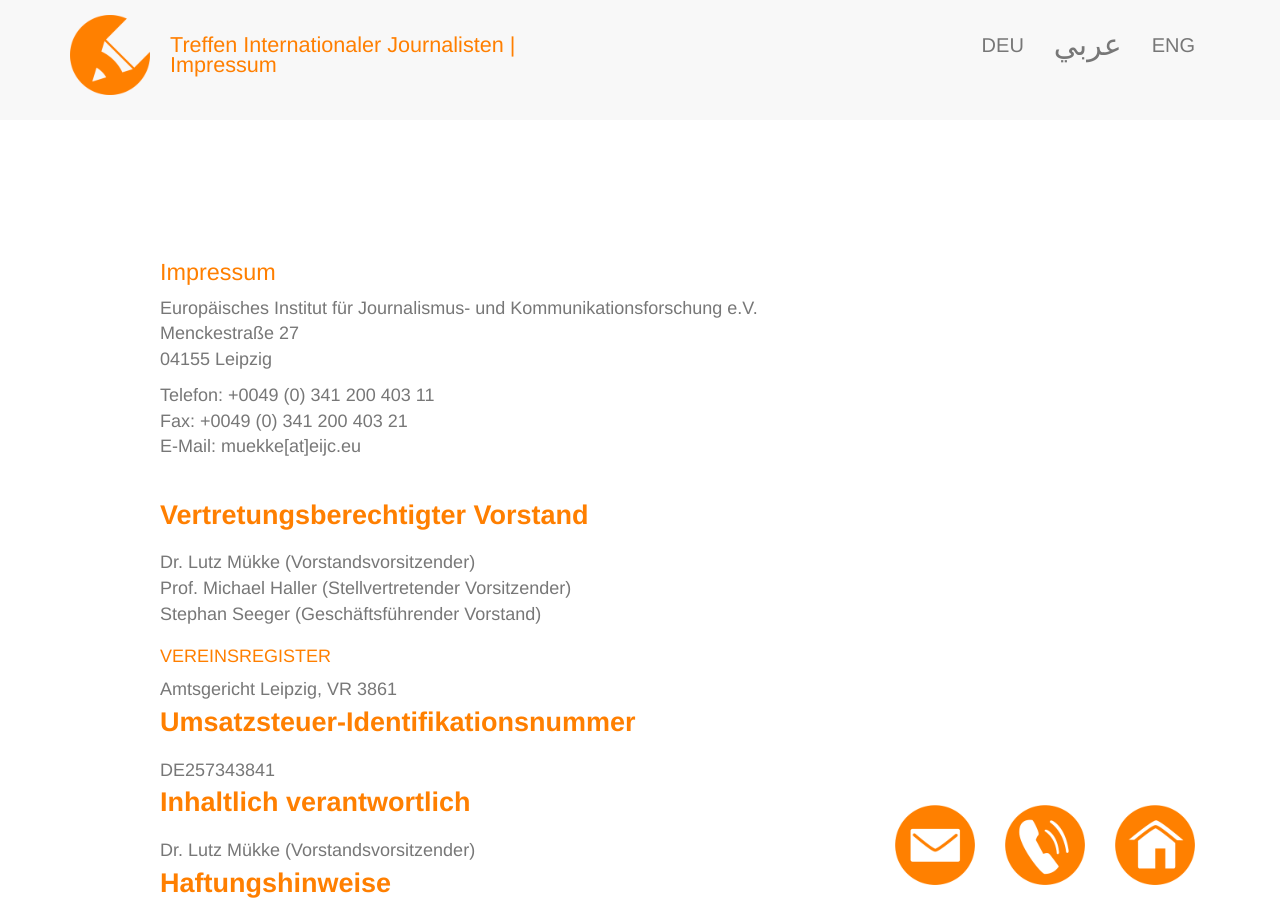
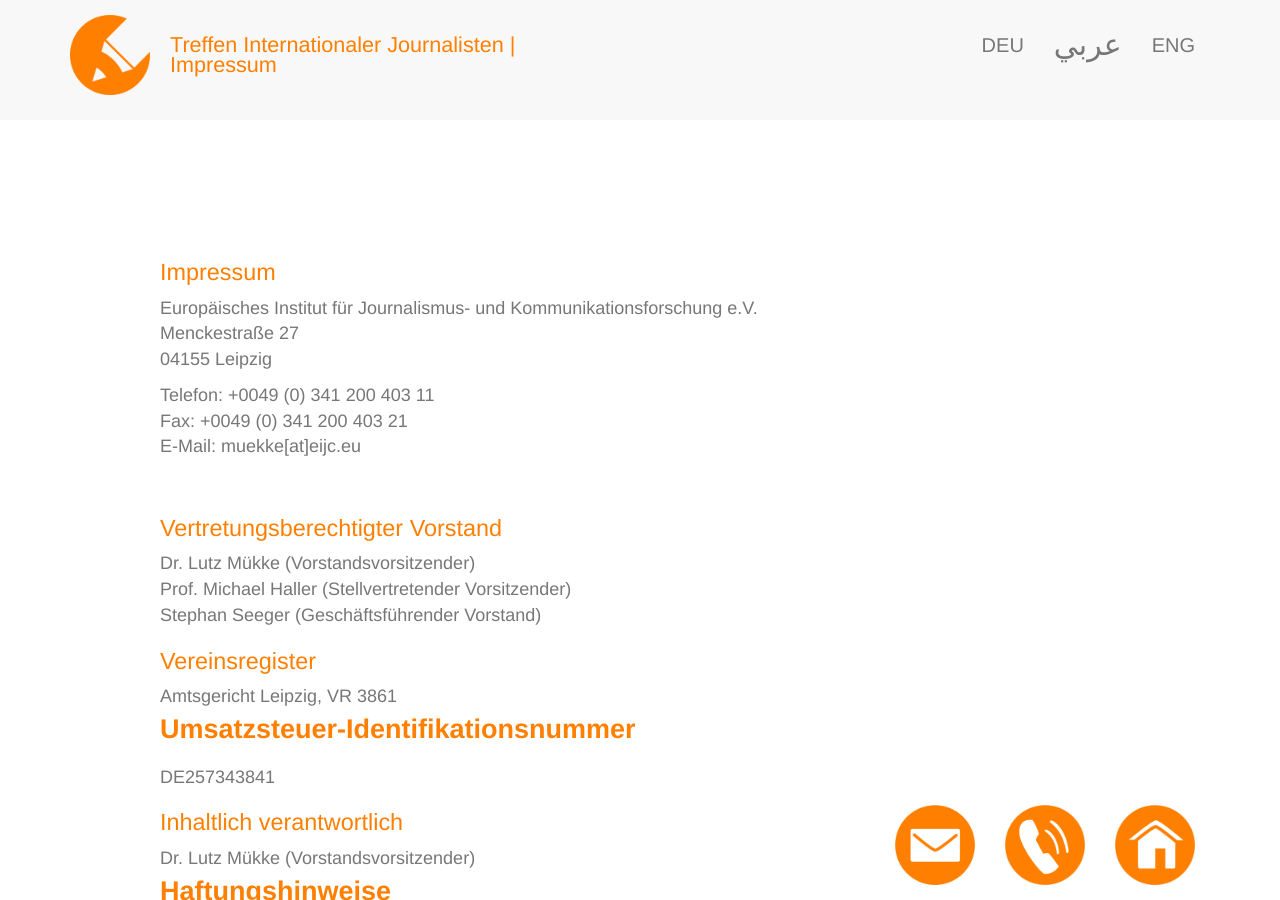
Before and after one commit to EIJC/TIJ, a Jekyll site: the page built from de/impressum.html, in a window 1280 px wide and 900 px high. Built offline with Jekyll 4.4.1, drawn with Linux system fonts in a browser that asks for light colours; nearby versions of some CDN libraries.

Commit message:
Update impressum.html

```diff
--- a/de/impressum.html
+++ b/de/impressum.html
@@ -13,13 +13,13 @@ E-Mail: muekke[at]eijc.eu</p>
 
 <p>&nbsp;</p>
 
-<h3>Vertretungsberechtigter Vorstand</h3>
+<h1>Vertretungsberechtigter Vorstand</h1>
 
 <p>Dr. Lutz M&uuml;kke (Vorstandsvorsitzender)<br />
 Prof. Michael Haller (Stellvertretender Vorsitzender)<br />
 Stephan Seeger (Gesch&auml;ftsf&uuml;hrender Vorstand)</p>
 
-<h2>Vereinsregister</h2>
+<h1>Vereinsregister</h1>
 
 <p>Amtsgericht Leipzig, VR 3861</p>
 
@@ -27,7 +27,7 @@ Stephan Seeger (Gesch&auml;ftsf&uuml;hrender Vorstand)</p>
 
 <p>DE257343841</p>
 
-<h3>Inhaltlich verantwortlich</h3>
+<h1>Inhaltlich verantwortlich</h1>
 
 <p>Dr. Lutz M&uuml;kke (Vorstandsvorsitzender)</p>
 
@@ -35,7 +35,7 @@ Stephan Seeger (Gesch&auml;ftsf&uuml;hrender Vorstand)</p>
 
 <p style="text-align: justify;">Trotz sorgf&auml;ltiger inhaltlicher Kontrolle &uuml;bernehmen wir keine Haftung f&uuml;r die Inhalte ex&shy;terner Links. F&uuml;r den Inhalt der verlinkten Seiten sind ausschlie&szlig;lich deren Betreiber ver&shy;antwortlich. Die Informationen und Link-Empfehlungen auf dieser Internetseite erheben keinerlei Anspruch auf Vollst&auml;ndigkeit.</p>
 
-<h3 style="text-align: justify;">Urheberrechte</h3>
+<h1 style="text-align: justify;">Urheberrechte</h1>
 
 <p style="text-align: justify;">Alle Fotos und Beitr&auml;ge in diesem Angebot sind urheberrechtlich gesch&uuml;tzt. Jegliche Form der Weiterverwendung ist nur mit schriftlicher Genehmigung m&ouml;glich. Ausge&shy;nommen sind Presse- und Medienvertreter, die Fotos und Beitr&auml;ge mit Quellen&shy;angabe &uuml;bernehmen k&ouml;nnen.</p>
 
```
